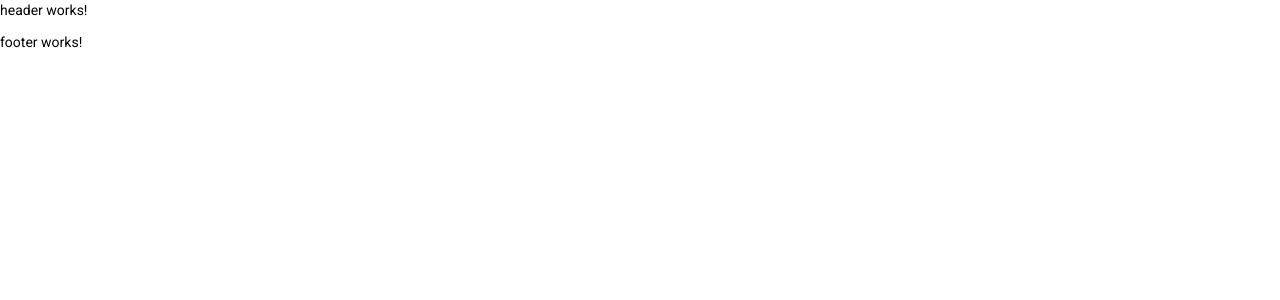
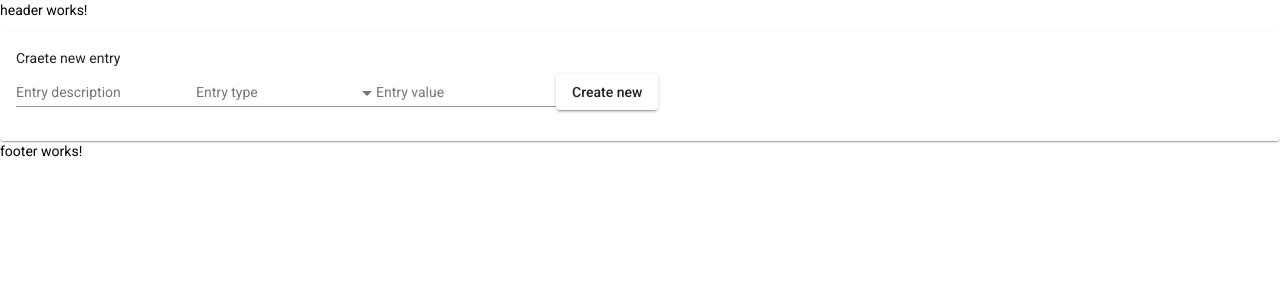
Before and after one commit to zzhukanton/ExpensesSC, an Angular app in the folder ExpensesSC/: page /new-entry in a window 1280 px wide. Before the commit this address led to /. Shown: the top 300 px of the page. Built offline with nearby package versions, Linux system fonts and the light colour scheme.

Commit message:
add new entry form

```diff
--- a/ExpensesSC/src/app/app.module.ts
+++ b/ExpensesSC/src/app/app.module.ts
@@ -13,24 +13,31 @@ import { HttpClientModule } from '@angular/common/http';
 
 // material design
 import { BrowserAnimationsModule } from '@angular/platform-browser/animations';
-import {MatButtonModule} from '@angular/material/button';
-import {MatTableModule} from '@angular/material/table';
+import { MatButtonModule } from '@angular/material/button';
+import { MatTableModule } from '@angular/material/table';
+import { MatInputModule } from '@angular/material/input';
+import { MatCardModule } from '@angular/material/card';
+import { MatSelectModule } from '@angular/material/select';
+import { NewEntryComponent } from './new-entry/new-entry.component';
+
+// forms
+import { ReactiveFormsModule } from '@angular/forms';
 
 @NgModule({
   declarations: [
     AppComponent,
     EntriesComponent,
     FooterComponent,
-    HeaderComponent
+    HeaderComponent,
+    NewEntryComponent
   ],
   imports: [
     BrowserModule,
     HttpClientModule,
     AppRouterModule,
-
+    ReactiveFormsModule,
     BrowserAnimationsModule,
-    MatButtonModule,
-    MatTableModule
+    MatButtonModule, MatTableModule, MatInputModule, MatCardModule, MatSelectModule,
   ],
   providers: [EntryService],
   bootstrap: [AppComponent]
--- a/ExpensesSC/src/app/app.router.module.ts
+++ b/ExpensesSC/src/app/app.router.module.ts
@@ -3,12 +3,13 @@ import {RouterModule, Routes} from '@angular/router';
 
 // components
 import {EntriesComponent} from './entries/entries.component';
-
+import { NewEntryComponent } from './new-entry/new-entry.component';
 
 // route
 const routes:Routes = [
     {path:'', component:EntriesComponent},
-    {path:"entries", component:EntriesComponent}
+    {path:"entries", component:EntriesComponent},
+    {path:"new-entry", component:NewEntryComponent}
 ]
 
 @NgModule({
--- /dev/null
+++ b/ExpensesSC/src/app/interfaces/Type.ts
@@ -0,0 +1,5 @@
+export interface Type
+{
+    value: boolean;
+    display: string;
+}
--- /dev/null
+++ b/ExpensesSC/src/app/new-entry/new-entry.component.html
@@ -0,0 +1,20 @@
+<mat-card>
+    <span>Craete new entry</span>
+    <form [formGroup]="entryForm">
+        <mat-form-field>
+            <input matInput placeholder="Entry description"/>
+        </mat-form-field>
+        <mat-form-field>
+            <mat-select placeholder="Entry type">
+                <mat-option *ngFor="let type of types" [value]="type.value">
+                    {{type.display}}
+                </mat-option>
+            </mat-select>
+        </mat-form-field>
+        <mat-form-field>
+            <input matInput placeholder="Entry value"/>
+        </mat-form-field>
+
+        <button mat-raised-button>Create new</button>
+    </form>
+</mat-card>
--- /dev/null
+++ b/ExpensesSC/src/app/new-entry/new-entry.component.ts
@@ -0,0 +1,24 @@
+import { Component, OnInit } from '@angular/core';
+import { FormControl, FormGroup } from '@angular/forms';
+import { Type } from '../interfaces/Type';
+
+@Component({
+  selector: 'app-new-entry',
+  templateUrl: './new-entry.component.html',
+  styleUrls: ['./new-entry.component.css']
+})
+export class NewEntryComponent {
+
+  types: Type[] = [
+    { value: true, display: 'Expense'},
+    { value: false, display: 'Income'}
+  ]
+
+  constructor() { }
+
+  entryForm = new FormGroup({
+    description: new FormControl(''),
+    isExpense: new FormControl(''),
+    value: new FormControl('')
+  })
+}
```
Also changed, not shown: ExpensesSC/src/app/new-entry/new-entry.component.css (added), 1 other file (tests, documents, lock files or other folders).
